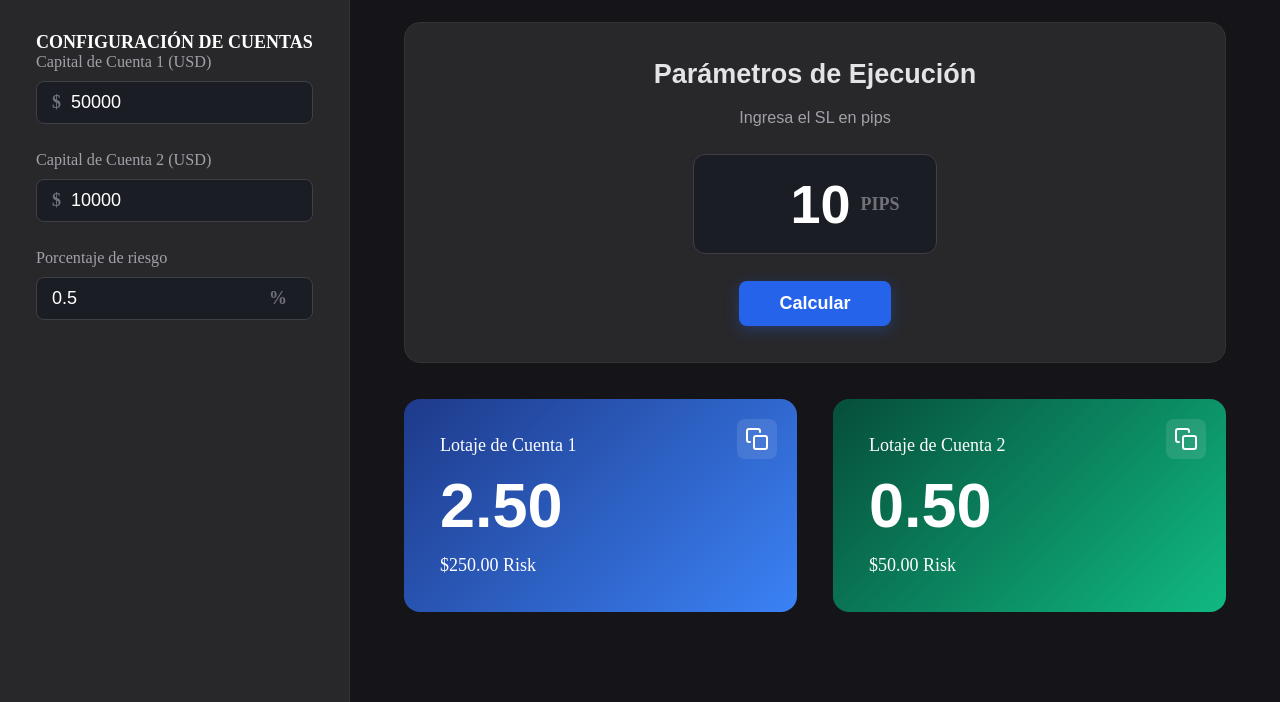
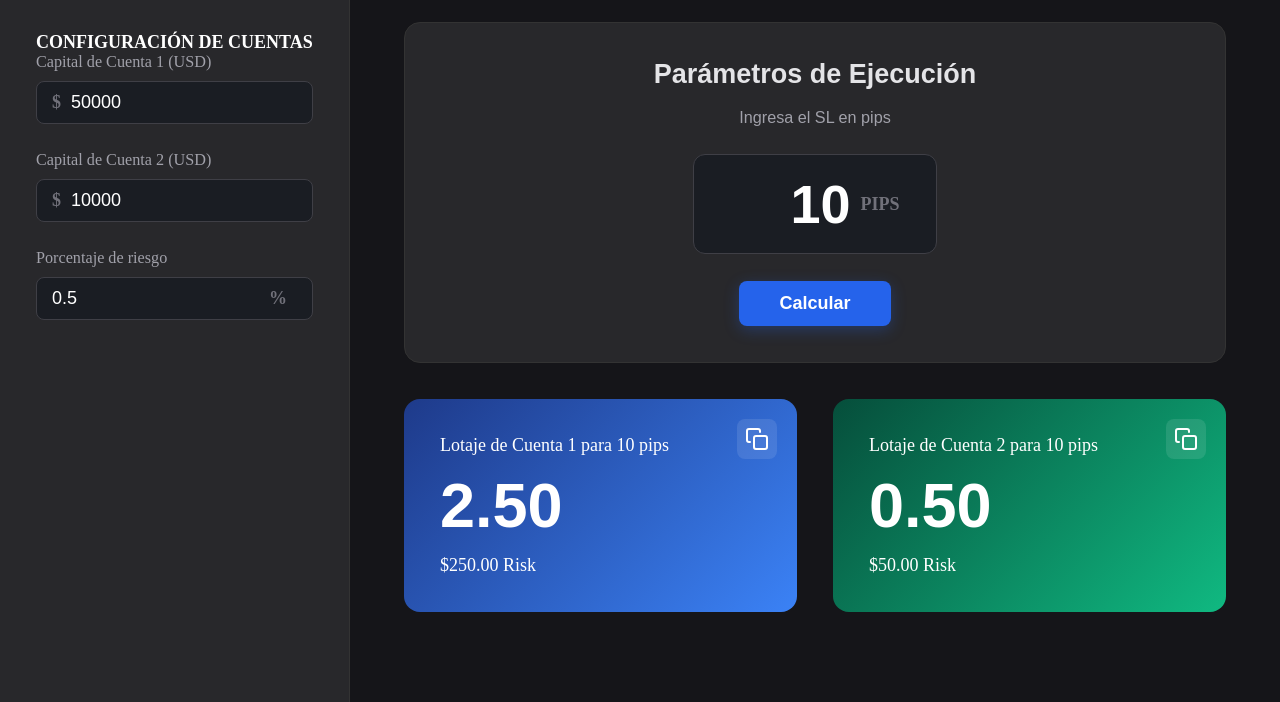
Before and after one commit to GUXU-Sphere/Fx-pro-calc, a plain HTML site: page index.html in a window 1280 px wide. Both pictures are taken after a click on the button "Calcular". Shown: the part 158-860 px from the top of the page. Drawn offline with Linux system fonts and the light colour scheme.

Commit message:
Agregado feedback visual de pips

```diff
--- a/index.html
+++ b/index.html
@@ -50,7 +50,7 @@
         </section>
         <section class="results-grid">
             <div class="result-card blue-card">
-                <span>Lotaje de Cuenta 1</span>
+                <span id="label-acc-1">Lotaje de Cuenta 1</span>
                 <button class="btn-copy" data-target="res-lot-1" title="Copiar lotaje">
                     <svg width="24" height="24" viewBox="0 0 24 24" fill="none" stroke="currentColor" stroke-width="2" stroke-linecap="round" stroke-linejoin="round">
                         <rect x="9" y="9" width="13" height="13" rx="2" ry="2"></rect>
@@ -61,7 +61,7 @@
                 <div id="res-amount-1"><span>$0.00 Risk</span></div>
             </div>
             <div class="result-card green-card">
-                <span>Lotaje de Cuenta 2</span>
+                <span id="label-acc-2">Lotaje de Cuenta 2</span>
                 <button class="btn-copy" data-target="res-lot-2" title="Copiar lotaje">
                     <svg width="24" height="24" viewBox="0 0 24 24" fill="none" stroke="currentColor" stroke-width="2" stroke-linecap="round" stroke-linejoin="round">
                         <rect x="9" y="9" width="13" height="13" rx="2" ry="2"></rect>
--- a/script.js
+++ b/script.js
@@ -18,6 +18,11 @@ document.addEventListener('DOMContentLoaded', () => {
         risk1: document.getElementById('res-amount-1'),
         lot2: document.getElementById('res-lot-2'),
         risk2: document.getElementById('res-amount-2')
+    };
+
+    const labels = {
+        acc1: document.getElementById('label-acc-1'),
+        acc2: document.getElementById('label-acc-2')
     };
 
     // 3. FUNCIÓN DE FORMATO DE DINERO (Para que se vea bonito: $250.00)
@@ -60,6 +65,11 @@ document.addEventListener('DOMContentLoaded', () => {
         // Cuenta 2
         outputs.lot2.textContent = lotaje2.toFixed(2);
         outputs.risk2.textContent = `${formatoDinero.format(riesgoMonetario2)} Risk`;
+
+        // Actualizar los títulos con los pips confirmados
+        labels.acc1.textContent = `Lotaje de Cuenta 1 para ${stopLoss} pips`
+        labels.acc2.textContent = `Lotaje de Cuenta 2 para ${stopLoss} pips`
+
     }
 
     // 5. EVENT LISTENERS (Escuchar el clic)
```
